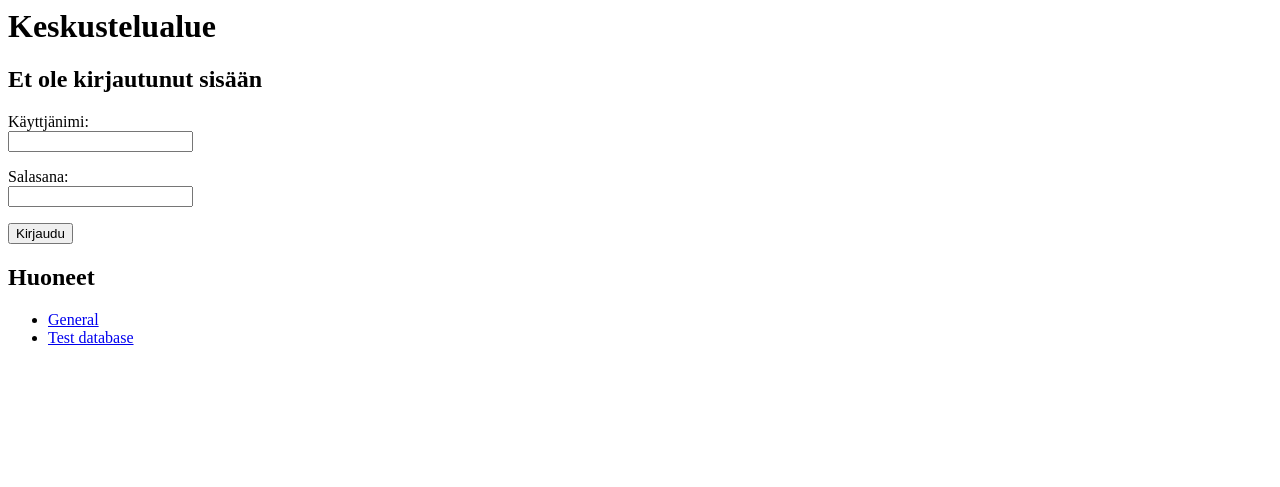
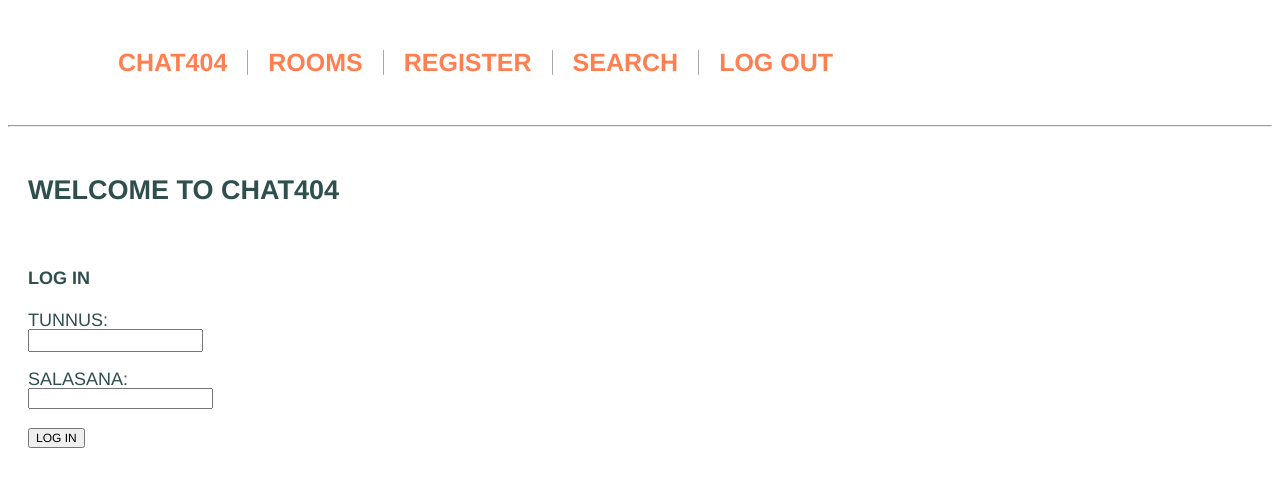
Before and after one commit to macwille/python-chat-app, a Flask app: page / in a window 1280 px wide. Shown: the top 487 px of the page. Run offline with Flask 2, Linux system fonts and the light colour scheme.

Commit message:
added register, search and CSS stylesheet

```diff
--- a/app.py
+++ b/app.py
@@ -1,12 +1,13 @@
+
 from flask import Flask
 
 
 app = Flask(__name__)
 app.config["SQLALCHEMY_TRACK_MODIFICATIONS"] = False
+app.config["TEMPLATES_AUTO_RELOAD"] = True
 
 # app.config["SQLALCHEMY_DATABASE_URI"] = "postgresql:///chat:1234@localhost:5432/chat"
 # app.config["SQLALCHEMY_DATABASE_URI"] = "postgresql://chatuser:1234@localhost:5432/chat"
 # db = SQLAlchemy(app)
 
-
 import routes
--- a/routes.py
+++ b/routes.py
@@ -29,14 +29,38 @@ def logout():
     return redirect("/")
 
 
-@app.route("/room/")
-def room():
-    return render_template("room.html")
+@app.route("/register")
+def register():
+    return render_template("register.html")
+
+
+@app.route("/subjects")
+def subjects():
+    return render_template("subjects.html")
+
+
+@app.route("/room/<int:id>")
+def room(id):
+    result = db.session.execute("SELECT content FROM messages")
+    messages = result.fetchall()
+    return render_template("room.html", messages=messages, id=id)
 
 
 @app.route("/send", methods=["POST"])
 def send():
     return redirect("/")
+
+
+@app.route("/search")
+def search():
+    result = "Time to search"
+    return render_template("search.html", result=result)
+
+
+@app.route("/result")
+def result():
+    query = request.args["query"]
+    return render_template("search.html", result=query)
 
 
 @app.route("/test")
--- /dev/null
+++ b/static/style.css
@@ -0,0 +1,95 @@
+a {
+    text-decoration: none;
+    color: #ccc;
+    font: 18px/1 Helvetica, Verdana, sans-serif;
+    text-transform: uppercase;
+    font-weight: bold;
+    color: coral;
+}
+
+input[type="text"] {
+    font: 15px/1 Helvetica, Verdana, sans-serif;
+}
+
+input[type="textarea"] {
+    font: 15px/1 Helvetica, Verdana, sans-serif;
+}
+
+input[type="submit"] {
+    text-transform: uppercase;
+    font: 12px/1 Helvetica, Verdana, sans-serif;
+}
+
+section {
+    margin: 0;
+    text-decoration: none;
+    color: darkslategray;
+    font: 18px/1 Helvetica, Verdana, sans-serif;
+    text-transform: uppercase;
+    -webkit-transition: all 0.5s ease;
+    -moz-transition: all 0.5s ease;
+    -o-transition: all 0.5s ease;
+    -ms-transition: all 0.5s ease;
+    transition: all 0.5s ease;
+    padding: 20px;
+}
+
+section {
+    margin: 20;
+    padding: 40;
+}
+
+head {
+    float: top;
+    -webkit-transition: all 0.5s ease;
+    -moz-transition: all 0.5s ease;
+    -o-transition: all 0.5s ease;
+    -ms-transition: all 0.5s ease;
+    transition: all 0.5s ease;
+    padding: 20px;
+}
+
+nav {
+    margin: 50px;
+    padding: 20;
+    -webkit-transition: all 0.5s ease;
+    -moz-transition: all 0.5s ease;
+    -o-transition: all 0.5s ease;
+    -ms-transition: all 0.5s ease;
+    transition: all 0.5s ease;
+}
+
+nav ul {
+    overflow: auto;
+    list-style-type: none;
+}
+
+nav li {
+    height: 25px;
+    float: left;
+    margin-right: 0px;
+    border-right: 1px solid #aaa;
+    padding: 0 20px;
+}
+
+nav li:first-child {
+    color: darkslategray;
+}
+
+nav li:last-child {
+    border-right: none;
+}
+
+nav a {
+    text-decoration: none;
+    color: #ccc;
+    font: 25px/1 Helvetica, Verdana, sans-serif;
+    text-transform: uppercase;
+    font-weight: bold;
+    color: coral;
+}
+
+textarea {
+    resize: none;
+    font: font: 25px/1 Helvetica, Verdana, sans-serif;
+}
--- /dev/null
+++ b/templates/base.html
@@ -0,0 +1,29 @@
+<!DOCTYPE html>
+<title>{% block title %}{% endblock %} - Chat404</title>
+<link rel="stylesheet" href="{{ url_for('static', filename='style.css') }}">
+
+
+<head id="nav-background">
+    <nav>
+        <ul>
+            <li><a href="/">Chat404</a></li>
+            <li><a href="/subjects">Rooms</a></li>
+            <li><a href="/register">Register</a></li>
+            <li><a href="/search">Search</a></li>
+            <li><a href="/logout">Log out</a></li>
+        </ul>
+    </nav>
+</head>
+<hr>
+
+<body>
+    <section class="content">
+        <header>
+            {% block header %}{% endblock %}
+            <br>
+        </header>
+        <div>
+            {% block content %}{%  endblock %}
+        </div>
+    </section>
+</body>
--- a/templates/index.html
+++ b/templates/index.html
@@ -1,40 +1,28 @@
-<title>Keskustelualue</title>
+{% extends "base.html" %}
 
-<head>
-    <h1>Keskustelualue</h1>
-
-    {% if session.username%}
-
-    <p>Olet kirjautunut nimellä {{ session.username }}</p>
-    <a href="/logout">Kirjaudu ulos</a>
-
-    {% else %}
+{% block header %}
+<h1>{% block title %} Welcome to Chat404 {% endblock %} </h1>
 
 
-    <div>
-        <h2>Et ole kirjautunut sisään</h2>
-        <p>
-        <form action="/login" method="POST">
-            <p>Käyttjänimi:<br>
-                <input type="text" name="username"></p>
+{% endblock %}
 
-            <p>Salasana:<br>
-                <input type="password" name="password"></p>
-            <input type="submit" value="Kirjaudu">
-        </form>
-        </p>
-    </div>
+{% block content %}
 
+{% if session.username %}
+<p>You are logged in as '{{ session.username }}' </p>
+<br>
+<a href="/logout">Log out</a>
 
-    {% endif %}
+{% else %}
+<h4>Log in</h4>
 
-    <h2>Huoneet</h2>
-    <ul>
-        <li>
-            <a href="/room">General</a>
-        </li>
-        <li>
-            <a href="/test">Test database</a>
-        </li>
-    </ul>
-</head>
+<form action="/login" method="POST">
+    <p>Tunnus:<br>
+        <input type="text" name="username" maxlength="10" required></p>
+    <p>Salasana:<br>
+        <input type="password" name="password" maxlength="20" required></p>
+    <input type="submit" value="Log in">
+</form>
+{% endif %}
+
+{% endblock %}
```
Also changed, not shown: templates/register.html (added, +39 -0 lines), templates/room.html (+30 -12 lines), templates/search.html (added, +35 -0 lines), templates/subjects.html (added, +25 -0 lines), templates/test.html (deleted, +0 -15 lines), static/main.css (deleted).
